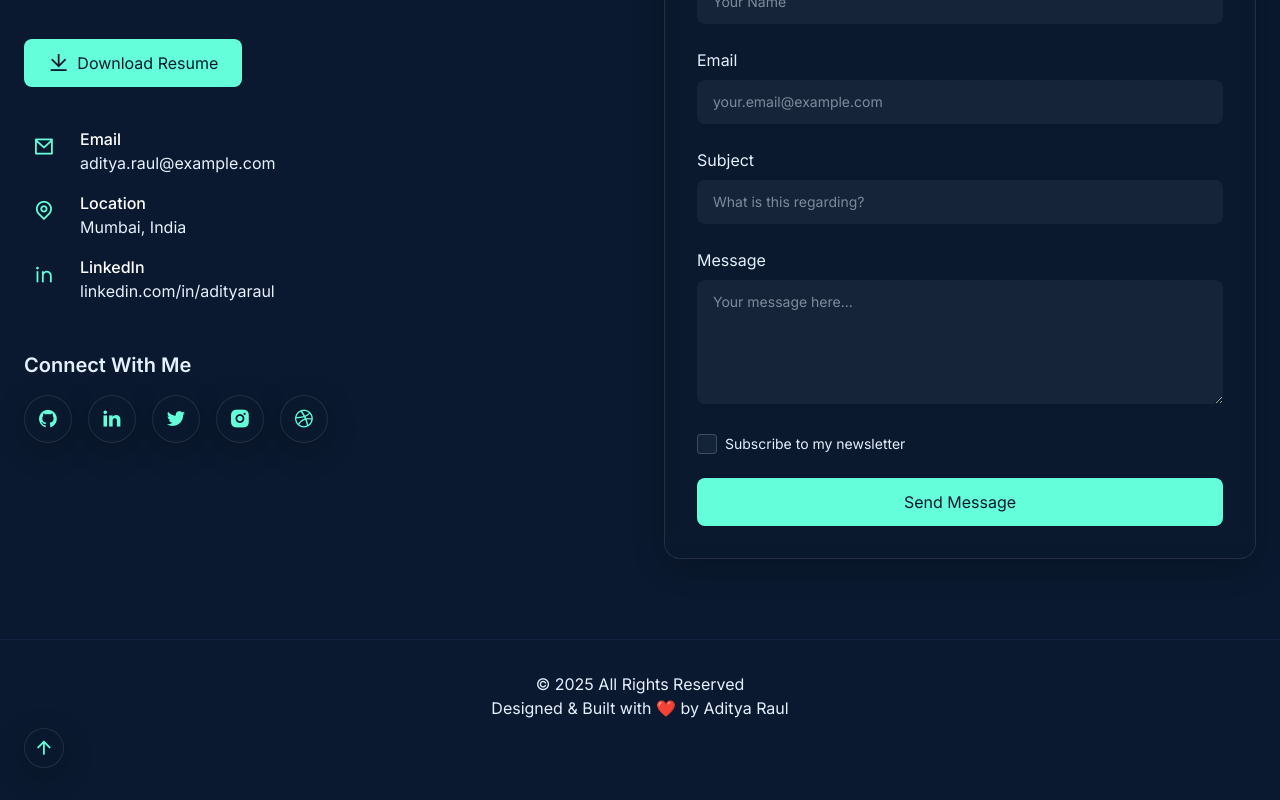
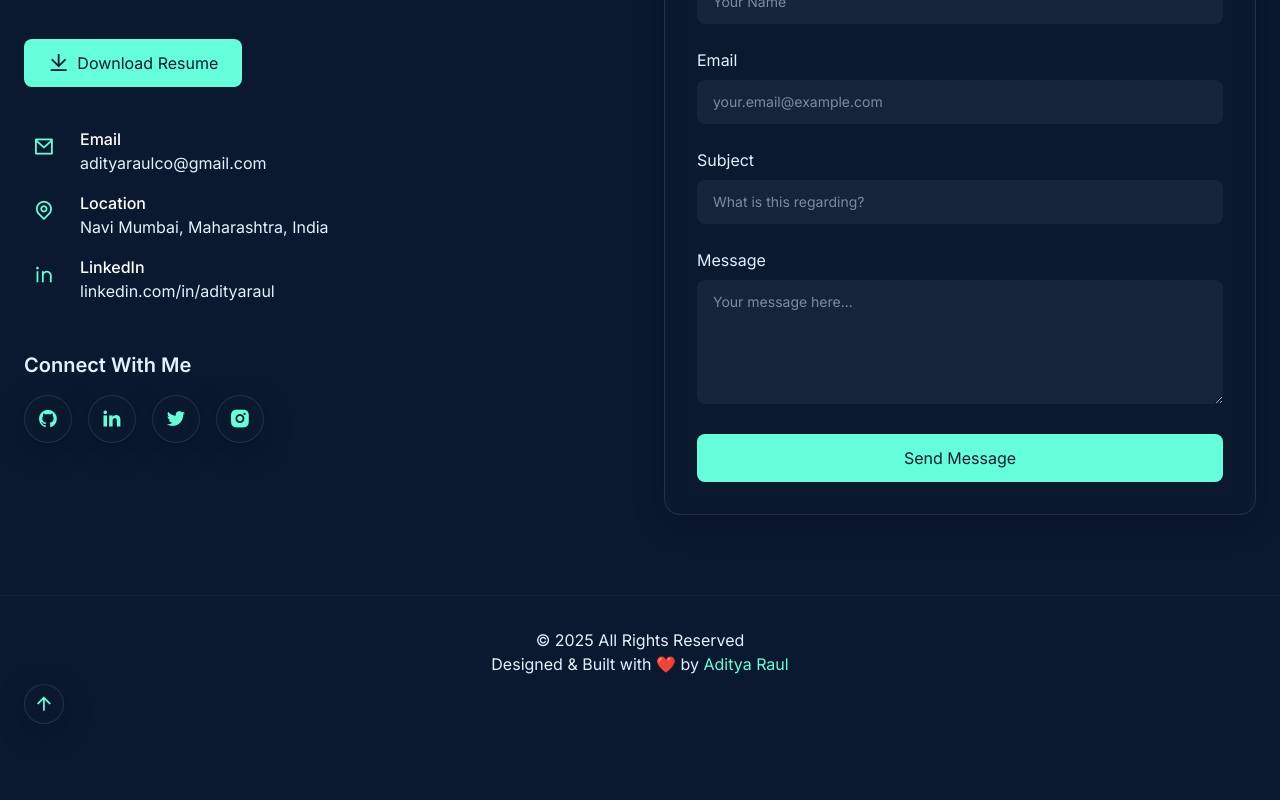
Before and after one commit to RaulLit/adityaraul, a React (Vite) app: page / in a window 1280 px wide. Shown: the part 5154-5954 px from the top of the page. After the commit the page ends 5910 px from the top, so only its background shows below. Built offline with nearby package versions, Linux system fonts and the light colour scheme.

Commit message:
Contact section details updated and integrated form

```diff
--- a/src/components/Contact.jsx
+++ b/src/components/Contact.jsx
@@ -1,6 +1,81 @@
-import React from "react";
+import React, { useState } from "react";
 
 const Contact = () => {
+  const [success, setSuccess] = useState(false);
+  const [error, setError] = useState(false);
+
+  const showSuccess = () => {
+    setSuccess(true);
+    setTimeout(() => setSuccess(false), 10000);
+  };
+  const showError = () => {
+    setError(true);
+    setTimeout(() => setError(false), 10000);
+  };
+
+  const information = [
+    {
+      icon: "ri-mail-line",
+      label: "Email",
+      value: "adityaraulco@gmail.com",
+    },
+    {
+      icon: "ri-map-pin-line",
+      label: "Location",
+      value: "Navi Mumbai, Maharashtra, India",
+    },
+    {
+      icon: "ri-linkedin-line",
+      label: "LinkedIn",
+      value: "linkedin.com/in/adityaraul",
+    },
+  ];
+
+  const platforms = [
+    { label: "github", href: "https://github.com/RaulLit" },
+    { label: "linkedin", href: "https://www.linkedin.com/in/adityakraul/" },
+    { label: "twitter", href: "https://x.com/adityakraul" },
+    { label: "instagram", href: "https://www.instagram.com/adii.lit/" },
+  ];
+
+  const handleSubmit = async (event) => {
+    event.preventDefault();
+    try {
+      const formData = new FormData(event.target);
+
+      formData.append("access_key", "6de2d503-8aca-4004-b9d2-76e1fe5b0652");
+
+      const object = Object.fromEntries(formData);
+      const json = JSON.stringify(object);
+
+      const response = await fetch("https://api.web3forms.com/submit", {
+        method: "POST",
+        headers: {
+          "Content-Type": "application/json",
+          Accept: "application/json",
+        },
+        body: json,
+      });
+      // Check if the response was successful before parsing JSON
+      if (!response.ok) {
+        throw new Error(`HTTP error! Status: ${response.status}`);
+      }
+
+      const res = await response.json();
+
+      if (res.success) {
+        showSuccess();
+      } else {
+        // Handle case where API returns success: false
+        console.log("API returned unsuccessful response", res);
+        showError();
+      }
+    } catch (err) {
+      console.log("Error in form submission:", err);
+      showError();
+    }
+  };
+
   return (
     <section id="contact" className="py-20 relative">
       <div className="max-w-7xl mx-auto px-6">
@@ -19,7 +94,7 @@ const Contact = () => {
 
             <div className="flex items-center pt-4">
               <a
-                href="#"
+                href="/Resume_13-02-2025.pdf"
                 download
                 className="px-6 py-3 bg-[#64FFDA] text-primary hover:bg-opacity-90 rounded-lg whitespace-nowrap flex items-center"
               >
@@ -29,23 +104,7 @@ const Contact = () => {
             </div>
 
             <div className="space-y-4 pt-4">
-              {[
-                {
-                  icon: "ri-mail-line",
-                  label: "Email",
-                  value: "aditya.raul@example.com",
-                },
-                {
-                  icon: "ri-map-pin-line",
-                  label: "Location",
-                  value: "Mumbai, India",
-                },
-                {
-                  icon: "ri-linkedin-line",
-                  label: "LinkedIn",
-                  value: "linkedin.com/in/adityaraul",
-                },
-              ].map((info, idx) => (
+              {information.map((info, idx) => (
                 <div className="flex items-start" key={idx}>
                   <div className="w-10 h-10 flex items-center justify-center mr-4 text-[#64FFDA]">
                     <i className={`${info.icon} ri-lg`}></i>
@@ -61,13 +120,14 @@ const Contact = () => {
             <div className="pt-6">
               <h3 className="text-xl font-semibold mb-4">Connect With Me</h3>
               <div className="flex space-x-4">
-                {["github", "linkedin", "twitter", "instagram", "dribbble"].map((platform) => (
+                {platforms.map((platform) => (
                   <a
-                    key={platform}
-                    href="#"
+                    key={platform.label}
+                    href={platform.href}
+                    target="_blank"
                     className="w-12 h-12 flex items-center justify-center glass-card rounded-full text-[#64FFDA] hover:text-white transition-colors"
                   >
-                    <i className={`ri-${platform}-fill ri-lg`}></i>
+                    <i className={`ri-${platform.label}-fill ri-lg`}></i>
                   </a>
                 ))}
               </div>
@@ -76,7 +136,7 @@ const Contact = () => {
 
           {/* Right contact form */}
           <div className="md:w-1/2">
-            <form className="glass-card p-8 rounded-2xl space-y-6">
+            <form className="glass-card p-8 rounded-2xl space-y-6" onSubmit={handleSubmit}>
               <div>
                 <label htmlFor="name" className="block text-secondary mb-2">
                   Name
@@ -84,6 +144,7 @@ const Contact = () => {
                 <input
                   type="text"
                   id="name"
+                  name="name"
                   className="w-full px-4 py-3 rounded-lg border-none focus:ring-2 focus:ring-[#64FFDA] text-sm"
                   placeholder="Your Name"
                 />
@@ -95,6 +156,7 @@ const Contact = () => {
                 <input
                   type="email"
                   id="email"
+                  name="email"
                   className="w-full px-4 py-3 rounded-lg border-none focus:ring-2 focus:ring-[#64FFDA] text-sm"
                   placeholder="your.email@example.com"
                 />
@@ -106,6 +168,7 @@ const Contact = () => {
                 <input
                   type="text"
                   id="subject"
+                  name="subject"
                   className="w-full px-4 py-3 rounded-lg border-none focus:ring-2 focus:ring-[#64FFDA] text-sm"
                   placeholder="What is this regarding?"
                 />
@@ -117,23 +180,32 @@ const Contact = () => {
                 <textarea
                   id="message"
                   rows="5"
+                  name="message"
                   className="w-full px-4 py-3 rounded-lg border-none focus:ring-2 focus:ring-[#64FFDA] text-sm"
                   placeholder="Your message here..."
                 ></textarea>
               </div>
-              <div className="flex items-center">
-                <input type="checkbox" id="newsletter" className="custom-checkbox" />
-                <label htmlFor="newsletter" className="ml-2 text-secondary text-sm">
-                  Subscribe to my newsletter
-                </label>
-              </div>
               <button
                 type="submit"
-                className="w-full px-6 py-3 bg-[#64FFDA] text-primary hover:bg-opacity-90 rounded-lg whitespace-nowrap"
+                className="w-full px-6 py-3 bg-[#64FFDA] text-primary hover:bg-opacity-90 rounded-lg whitespace-nowrap cursor-pointer"
               >
                 Send Message
               </button>
             </form>
+            <div
+              className={`p-4 m-1 glass rounded-lg text-green-400 transition-opacity duration-300 ${
+                success ? "opacity-100" : "opacity-0 hidden"
+              }`}
+            >
+              Email sent successfully! Thank you for your time.
+            </div>
+            <div
+              className={`p-4 m-1 glass rounded-lg text-red-400 transition-opacity duration-300 ${
+                error ? "opacity-100" : "opacity-0 hidden"
+              }`}
+            >
+              Error in sending email. Don't send spam emails.
+            </div>
           </div>
         </div>
       </div>
--- a/src/components/Footer.jsx
+++ b/src/components/Footer.jsx
@@ -5,9 +5,14 @@ const Footer = () => {
     <footer className="py-8 bg-[#0A192F] border-t border-[#112240]">
       <div className="max-w-7xl mx-auto px-6 text-center text-secondary ">
         <p>© 2025 All Rights Reserved</p>
-        <p>Designed & Built with ❤️ by Aditya Raul</p>
-        <a href="#home" className='mt-2 w-10 h-10 flex items-center justify-center glass-card rounded-full text-[#64FFDA] hover:text-white transition-colors'>
-          <i className='ri-arrow-up-line ri-lg'></i>
+        <p>
+          Designed & Built with ❤️ by <span className="text-highlight">Aditya Raul</span>
+        </p>
+        <a
+          href="#home"
+          className="mt-2 w-10 h-10 flex items-center justify-center glass-card rounded-full text-[#64FFDA] hover:text-white transition-colors"
+        >
+          <i className="ri-arrow-up-line ri-lg"></i>
         </a>
       </div>
     </footer>
```
Also changed, not shown: 1 other file (tests, documents, lock files or other folders).
